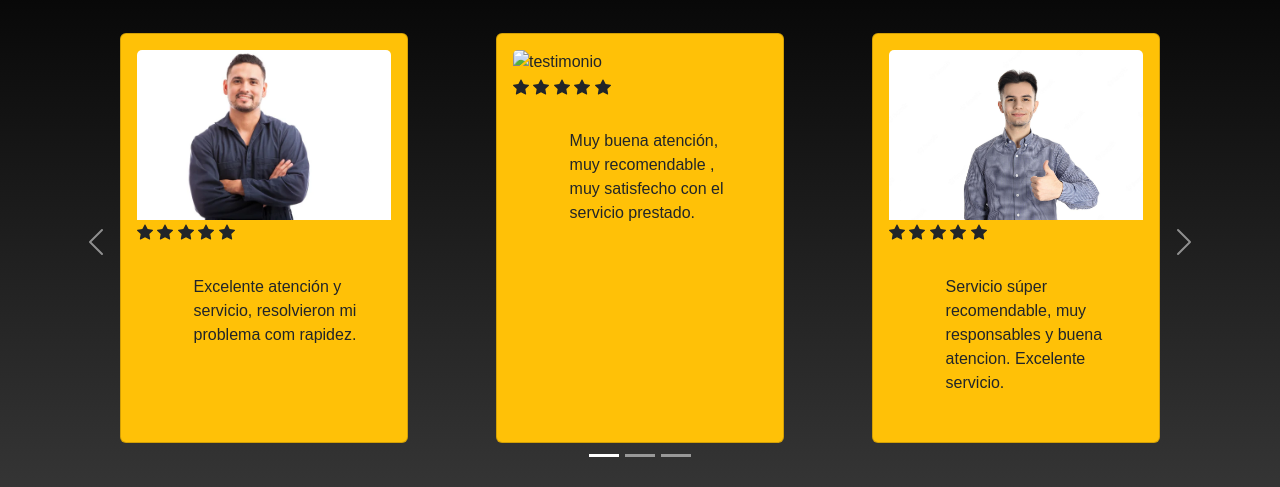
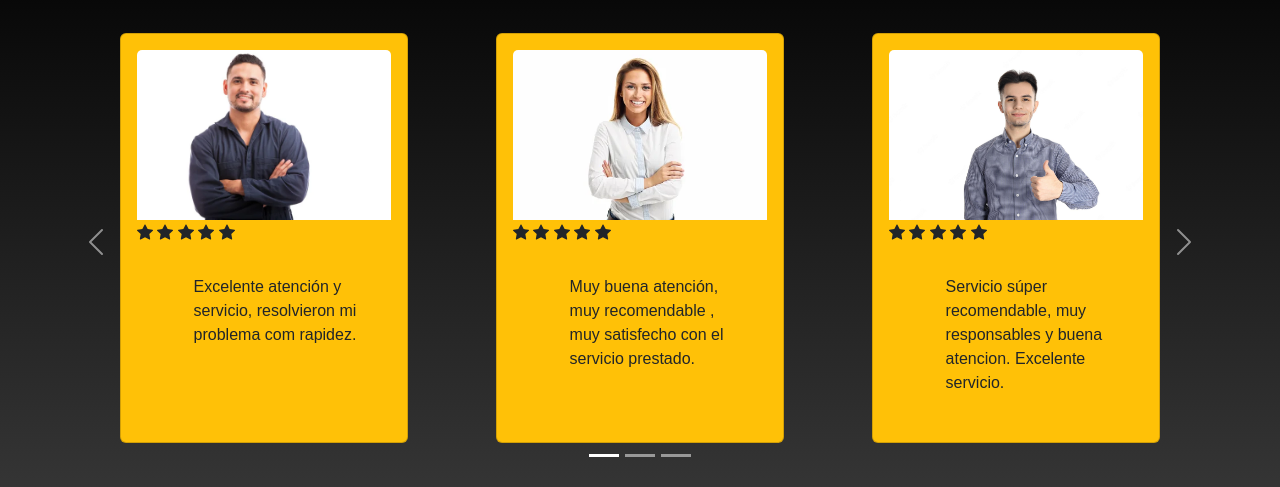
Before and after one commit to Diego-Santellan/Proyecto-Mecanica-Santellan, a plain HTML site: page Page/recomendaciones.html in a window 1280 px wide. Shown: the part 613-1100 px from the top of the page. Drawn offline with nearby package versions, Linux system fonts and the light colour scheme.

Commit message:
ajuste del codigo

```diff
--- a/Page/recomendaciones.html
+++ b/Page/recomendaciones.html
@@ -76,7 +76,7 @@
                         </div>
 
                         <div id="testimonio-no-resposive" class="card p-3 mb-2 bg-warning text-dark" style="width: 18rem;">
-                            <img src="../image/testimonio2.webp" class="card-img-top" alt="testimonio">
+                            <img src="../image/testimonio2.jpg" class="card-img-top" alt="testimonio">
 
                             <div class="calificacion">
                                 <svg xmlns="http://www.w3.org/2000/svg" width="16" height="16" fill="currentColor" class="bi bi-star-fill" viewBox="0 0 16 16">
@@ -136,7 +136,7 @@
                     <div class="d-flex justify-content-evenly p-3">
 
                         <div class="card p-3 mb-2 bg-warning text-dark" style="width: 18rem;">
-                            <img src="../image/testimonio4.webp" class="card-img-top" alt="testimonio">
+                            <img src="../image/testimonio4.jpg" class="card-img-top" alt="testimonio">
 
                             <div class="calificacion">
                                 <svg xmlns="http://www.w3.org/2000/svg" width="16" height="16" fill="currentColor" class="bi bi-star-fill" viewBox="0 0 16 16">
@@ -162,7 +162,7 @@
                         </div>
 
                         <div id="testimonio-no-resposive" class="card p-3 mb-2 bg-warning text-dark" style="width: 18rem;">
-                            <img src="../image/testimonio5.webp" class="card-img-top" alt="testimonio">
+                            <img src="../image/testimonio5.jpg" class="card-img-top" alt="testimonio">
 
                             <div class="calificacion">
                                 <svg xmlns="http://www.w3.org/2000/svg" width="16" height="16" fill="currentColor" class="bi bi-star-fill" viewBox="0 0 16 16">
@@ -222,7 +222,7 @@
                     <div class="d-flex justify-content-evenly p-3">
 
                         <div class="card p-3 mb-2 bg-warning text-dark" style="width: 18rem;">
-                            <img src="../image/testimonio7.webp" class="card-img-top" alt="testimonio">
+                            <img src="../image/testimonio7.jpg" class="card-img-top" alt="testimonio">
 
                             <div class="calificacion">
                                 <svg xmlns="http://www.w3.org/2000/svg" width="16" height="16" fill="currentColor" class="bi bi-star-fill" viewBox="0 0 16 16">
@@ -274,7 +274,7 @@
                         </div>
 
                         <div id="testimonio-no-resposive" class="card p-3 mb-2 bg-warning text-dark" style="width: 18rem;">
-                            <img src="../image/testimonio9.webp" class="card-img-top" alt="testimonio">
+                            <img src="../image/testimonio9.jpg" class="card-img-top" alt="testimonio">
 
                             <div class="calificacion">
                                 <svg xmlns="http://www.w3.org/2000/svg" width="16" height="16" fill="currentColor" class="bi bi-star-fill" viewBox="0 0 16 16">
```
